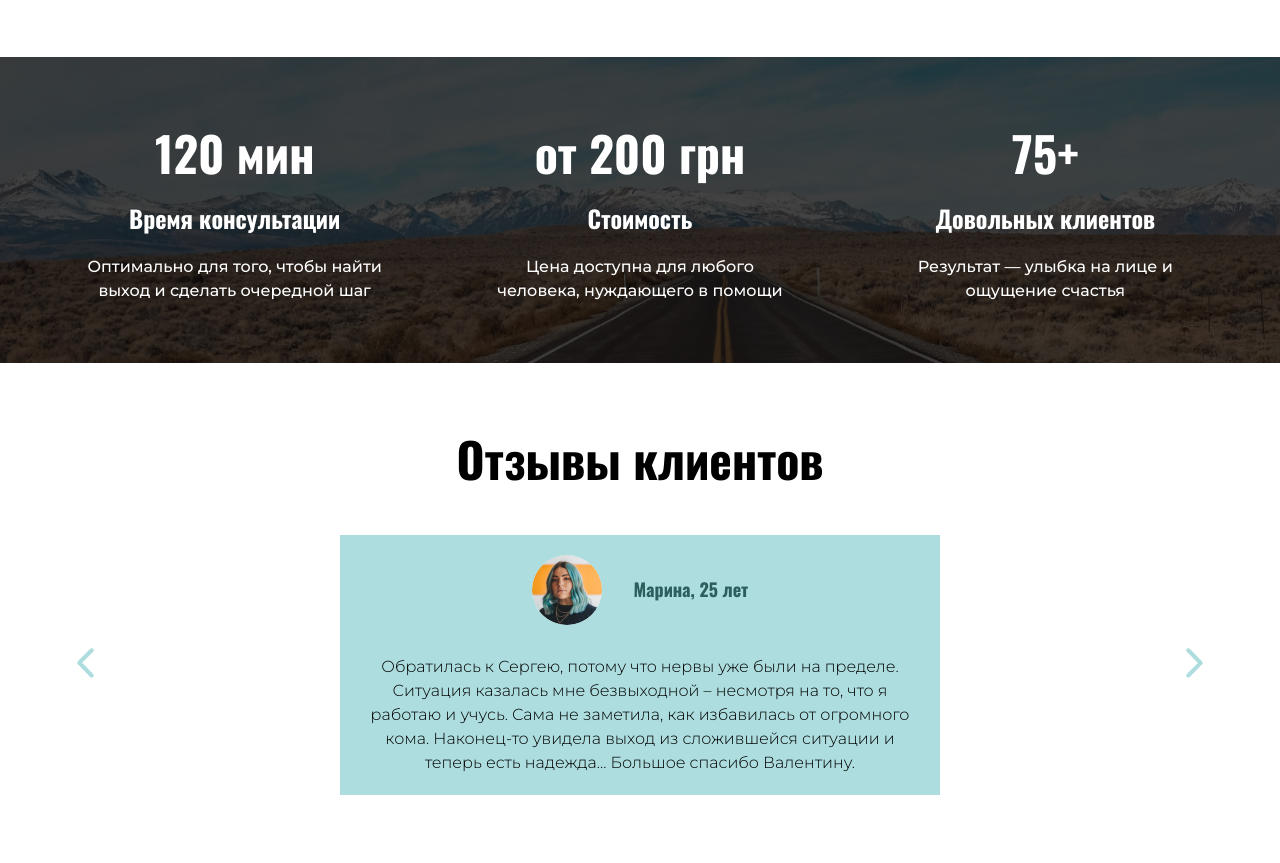
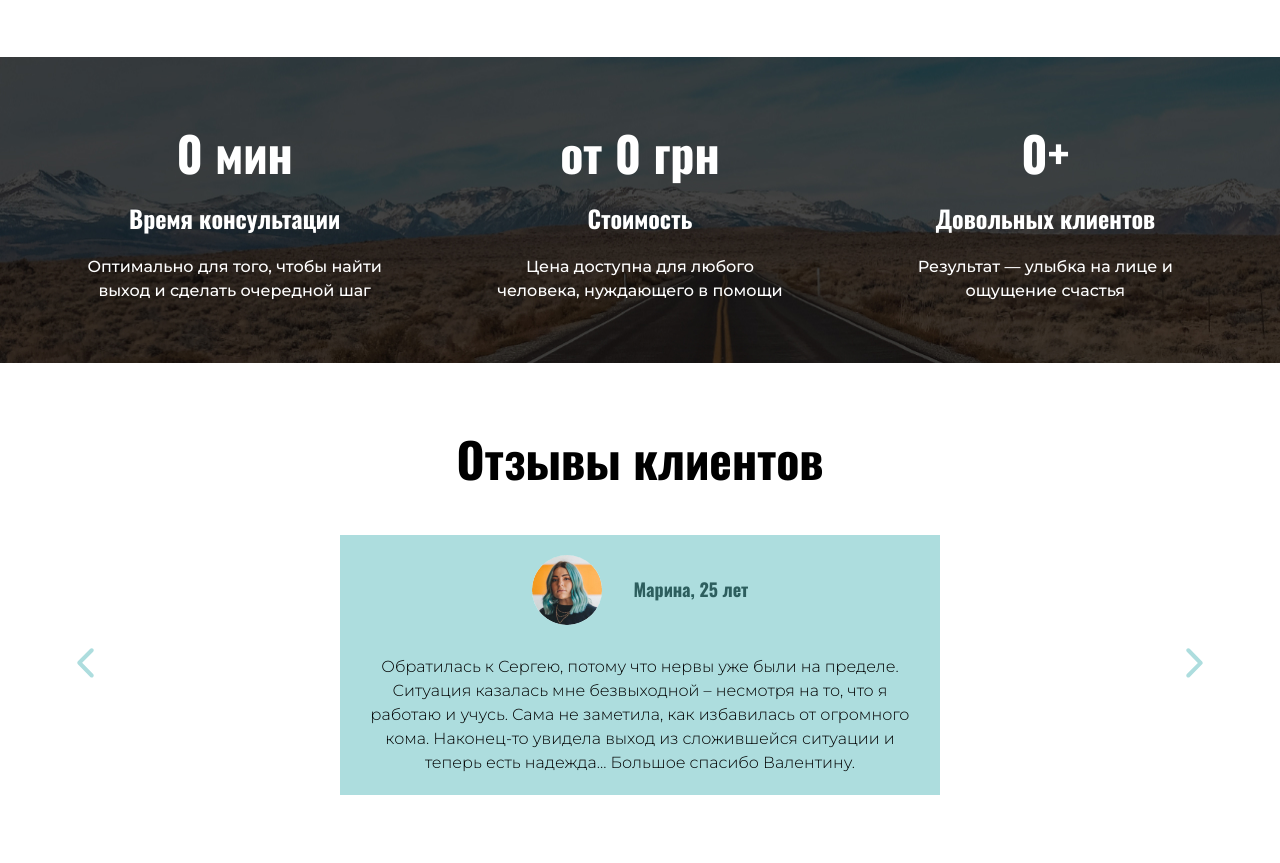
Before and after one commit to denystarasiuk/marin-site, a plain HTML site: page index.html in a window 1280 px wide. Shown: the part 2084-2947 px from the top of the page. Drawn offline with Linux system fonts and the light colour scheme.

Commit message:
started counter

```diff
--- a/index.html
+++ b/index.html
@@ -112,9 +112,7 @@
         </form>
         <section class="statistics center">
             <article class="statistics__item">
-                <h2 class="statistics__title-top">
-                    120 мин
-                </h2>
+                <h2 class="statistics__title-top"><span id="countedNumber" data-value="120">0</span> мин</h2>
                 <h3 class="statistics__title">
                     Время консультации
                 </h3>
@@ -123,9 +121,7 @@
                 </p>
             </article>
             <article class="statistics__item">
-                <h2 class="statistics__title-top">
-                    от 200 грн
-                </h2>
+                <h2 class="statistics__title-top">от <span id="countedNumber" data-value="200">0</span> грн</h2>
                 <h3 class="statistics__title">
                     Стоимость
                 </h3>
@@ -134,9 +130,7 @@
                 </p>
             </article>
             <article class="statistics__item">
-                <h2 class="statistics__title-top">
-                    75+
-                </h2>
+                <h2 class="statistics__title-top"><span id="countedNumber" data-value="75">0</span>+</h2>
                 <h3 class="statistics__title">
                     Довольных клиентов
                 </h3>
```
